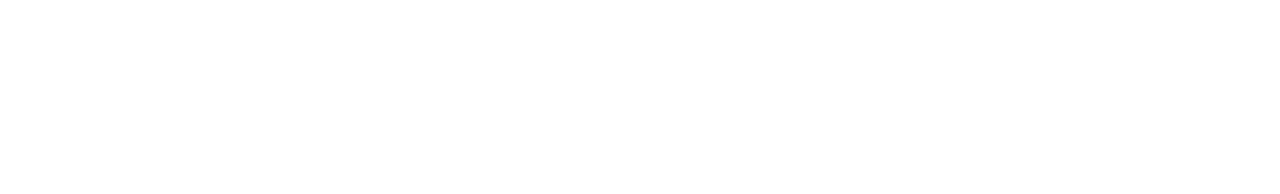
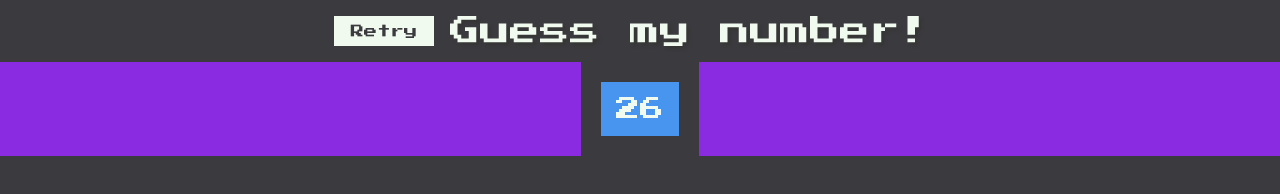
Before and after one commit to hA1nn-dot/css, a plain HTML site: page index.html in a window 1280 px wide. Drawn offline with Linux system fonts and the light colour scheme.

Commit message:
add styles to title and button

```diff
--- a/estilos.css
+++ b/estilos.css
@@ -1,4 +1,86 @@
 * {
   padding: 0;
   margin: 0;
+  font-family: "Press Start 2P", cursive;
+  background-color: #3b3b3f;
 }
+
+.title {
+  text-align: center;
+  color: rgb(95, 82, 82);
+  text-shadow: 3px 3px 3px hsl(0, 0%, 21%);
+  margin: 1rem;
+  font-weight: normal;
+  font-size: 30px;
+  color: #f1faee;
+}
+
+header {
+  display: flex;
+  flex-flow: row wrap;
+  align-items: center;
+  align-content: center;
+  justify-content: center;
+}
+
+.header-button__retry {
+  background-color: #f1faee;
+  color: #3b3b3f;
+  border: none;
+  width: 100px;
+  height: 30px;
+  cursor: pointer;
+}
+
+.header-button__retry:hover {
+  font-weight: bold;
+}
+
+.container {
+  background-color: blueviolet;
+  display: flex;
+  /* flex-direction: row;
+  flex-wrap: wrap; (ajuste) Default: not wrap
+  */
+  flex-flow: row wrap; /*Lo mismo que ambos */
+
+  /* height: 300px; */
+  align-items: center;
+  /* align-items:
+    flex-start -> alinear en la parte superior
+    center -> centrar
+    stretch -> se alargan al arncho (default)
+    baseline -> alinea verticalmente independientemente de la altura de las cajas
+    flex-end -> alinea en la parte de abajo de la caja padre
+  */
+  align-content: flex-start;
+  /*
+    align-content:; alinear de manera verticual
+    flex-start -> (default)
+    center -> centra elementos
+    space-around -> deja espacio entre las cajas
+    space-between -> se pegan a los extremos
+
+  */
+  justify-content: center;
+  /* justify-content:
+    Default: flex-start
+    flex-end -> derecha
+    space-between -> espacios entre las cajas
+    space-around -> spacios del lado izq y der
+    space-evely -> mismo espacion entre cajas y margenes
+  */
+}
+
+.container > .number > p {
+  background-color: #4895ef;
+  color: #f1faee;
+  margin: 20px;
+  padding: 15px;
+  font-size: 1.5em;
+}
+
+/*
+  flex-grow -> indica cuanto espacion debe ocupar cierta caja
+  flex-basis: 200px -> ocupa 200px de ancho definido
+*/
--- a/index.html
+++ b/index.html
@@ -4,8 +4,29 @@
     <meta charset="UTF-8" />
     <meta http-equiv="X-UA-Compatible" content="IE=edge" />
     <meta name="viewport" content="width=device-width, initial-scale=1.0" />
+    <link rel="preconnect" href="https://fonts.googleapis.com" />
+    <link rel="preconnect" href="https://fonts.gstatic.com" crossorigin />
+    <link
+      href="https://fonts.googleapis.com/css2?family=Press+Start+2P&display=swap"
+      rel="stylesheet"
+    />
     <link rel="stylesheet" href="estilos.css" />
+
     <title>Document</title>
   </head>
-  <body></body>
+  <body>
+    <header>
+      <button class="header-button__retry">Retry</button>
+      <h2 class="title">Guess my number!</h2>
+    </header>
+    <div class="container">
+      <div class="number">
+        <p style="flex-grow: 1">26</p>
+      </div>
+
+      <!-- <p>Texto 4</p>
+      <p>Texto 5</p>
+      <p>Texto 6</p> -->
+    </div>
+  </body>
 </html>
```
